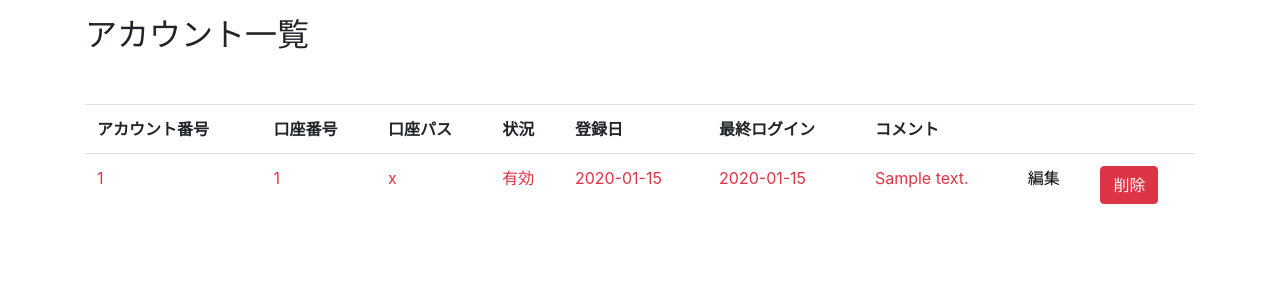
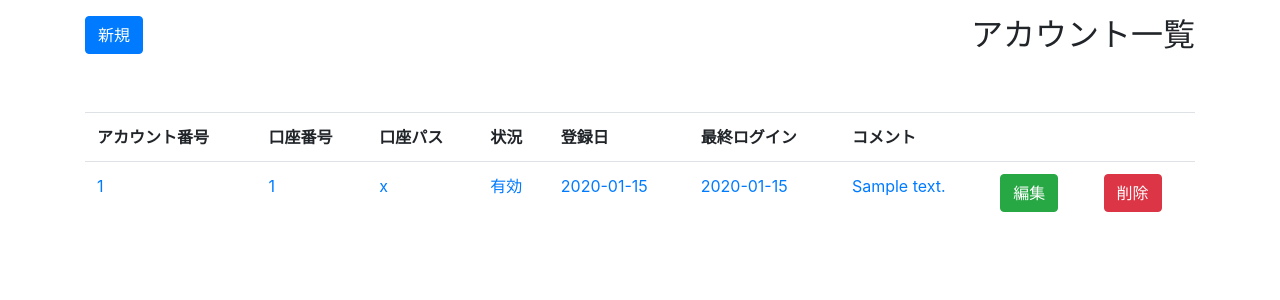
Before and after one commit to var-demiurgos/social-trading, a Django app: page /trade/account/list in a window 1280 px wide. Shown: the top 300 px of the page. Run offline with Django 3.2, Linux system fonts and the light colour scheme; tables that the repository leaves empty hold one stand-in row (values such as "Sample post"); some libraries are stand-ins or nearby versions.

Commit message:
make it better

```diff
--- a/SocialTrade/templates/trade/account.html
+++ b/SocialTrade/templates/trade/account.html
@@ -1,7 +1,10 @@
 {% extends "trade/base.html" %}
 {% load static %}
 {% block content %}
-	<h2>アカウント一覧</h2>
+	<div class="menu">
+		<div class="new"><a href="{% url 'trade:create' %}"><button type="submit" class="btn btn-primary btn-block">新規</button></a></div>
+		<h2>アカウント一覧</h2>
+	</div>
 	<table class="table">
 	<tr class="table__head">
 		<th>アカウント番号</th>
@@ -23,11 +26,10 @@
 		<td>{{ item.post_time|date:"Y-m-j" }}</td>
 		<td>{{ item.last_login|date:"Y-m-j" }}</td>
 		<td>{{ item.comment }}</td>
-		<td><a href="{% url 'trade:edit' pk=item.id %}">編集</a></td>
+		<td><a href="{% url 'trade:edit' pk=item.id %}"><button type="submit" class="btn btn-success">編集</button></a></td>
 		<td><a href="{% url 'trade:delete' pk=item.id %}"><button type="submit" class="btn btn-danger">削除</button></a></td>
     </tr>
     {% endfor %}
-	<div class="new"><a href="{% url 'trade:create' %}"><button type="submit" class="btn btn-primary btn-block">新規</button></a></div>
 	</table>
 	<style type="text/css">
 		a{
@@ -36,21 +38,19 @@
 		.table{
 			margin-top: 50px;
 			white-space: pre;
-			position: relative;
 		}
 		.table__item-A{
-			color: #dc3545;
+			color: #007bff;
 		}
 		.table__item-B{
-			color: #FF69A3;
+			color: #dc3545;
 		}
 		.table__item-C{
 			opacity: 0.3;
 		}
-		.new{
-			position: absolute;
-			right: 0;
-			top: -50px;
+		.menu{
+			display: flex;
+			justify-content: space-between;
 		}
 	</style>
 
```
